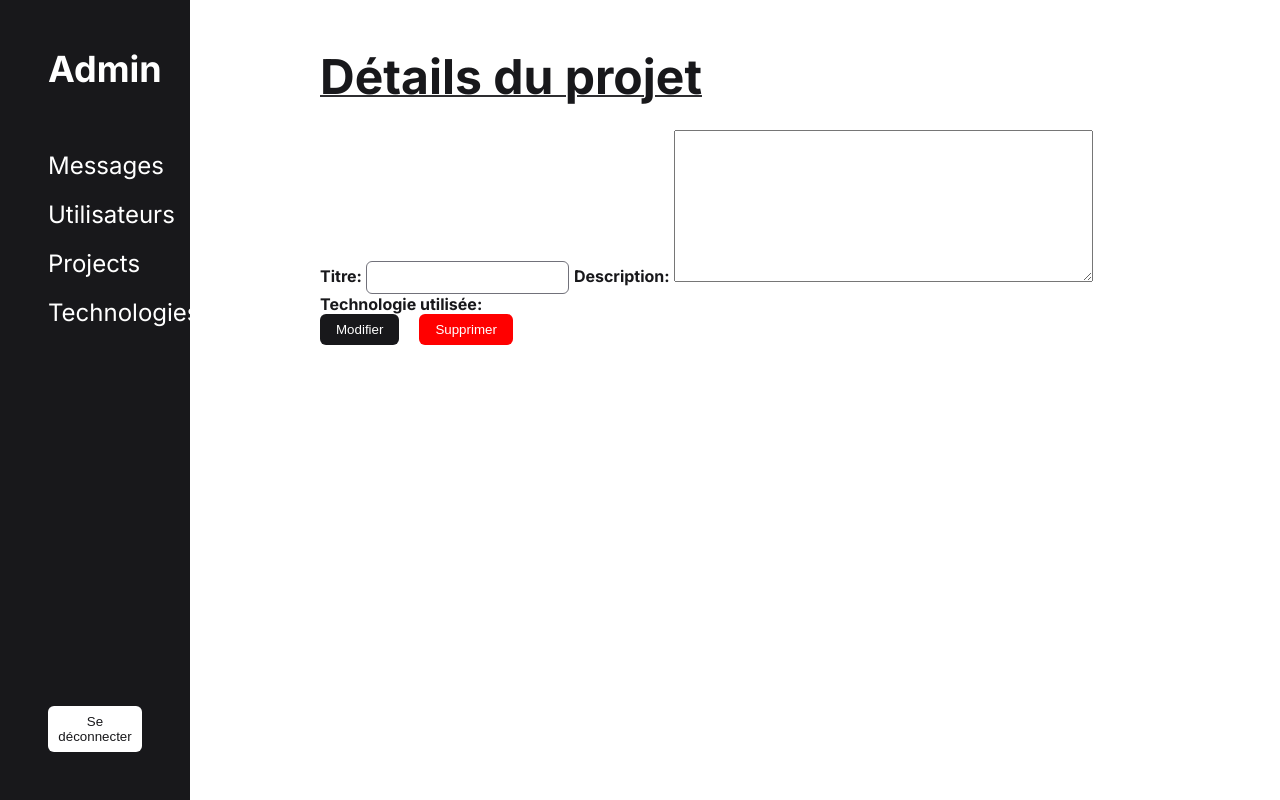
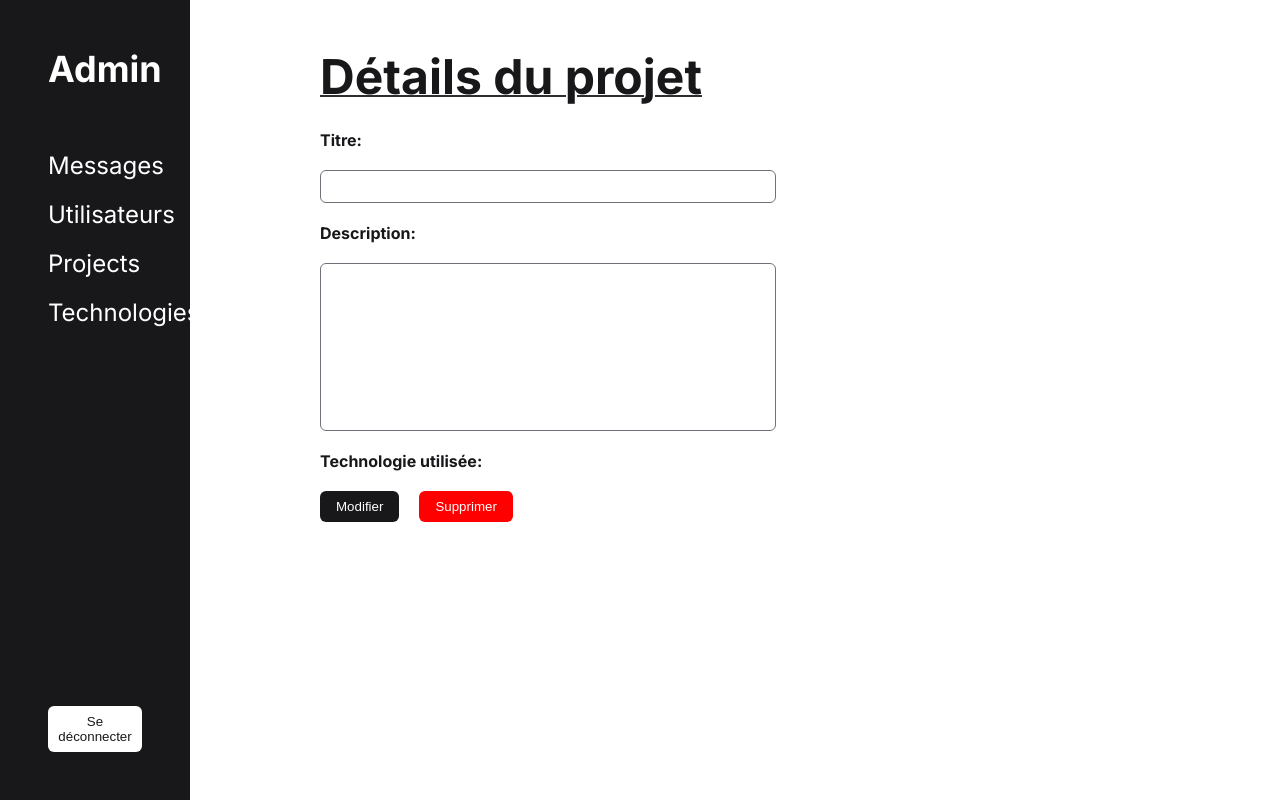
Before and after one commit to Veljko-Laces/Portfolio, a PHP site: page /admin/projet_detail.php in a window 1280 px wide. Run offline with PHP 8.4, Linux system fonts and the light colour scheme; the visitor is signed in with stand-in values (Sample User, id 1); data that the repository does not hold is empty.

Commit message:
ajout style admin

```diff
--- a/assets/css/style.css
+++ b/assets/css/style.css
@@ -151,6 +151,14 @@ input {
     outline: none;
 }
 
+textarea {
+    padding: 8px 12px;
+    border-radius: var(--bordure-moyenne);
+    border: solid 1px var(--gris);
+    outline: none;
+    resize: none;
+}
+
 ::placeholder {
     color: var(--gris);
 }
@@ -196,6 +204,10 @@ input {
     gap: 60px;
     justify-content: center;
     align-items: center;
+}
+
+.a-accueil-contact {
+    color: var(--blanc);
 }
 
 .accueil-contenu {
@@ -480,6 +492,29 @@ footer {
     gap: 12px;
 }
 
+.table-header-projets {
+    display: grid;
+    grid-template-columns: 2fr 4fr 6fr;
+    background-color: var(--gris);
+    padding: 12px 20px;
+    color: var(--blanc);
+}
+
+.table-content-projets {
+    display: grid;
+    grid-template-columns: 2fr 4fr 6fr;
+    width: 100%;
+    padding: 24px 20px;
+    border-bottom: 1px solid var(--gris);
+}
+
+.projets-details {
+    display: flex;
+    flex-direction: column;
+    gap: 20px;
+    width: 50%;
+}
+
 
 
 @media screen and (min-width: 767px) {
```
